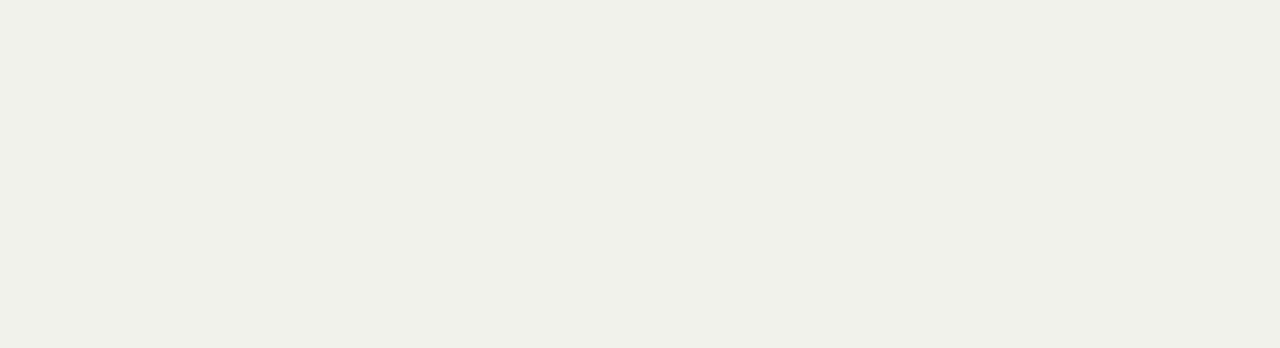
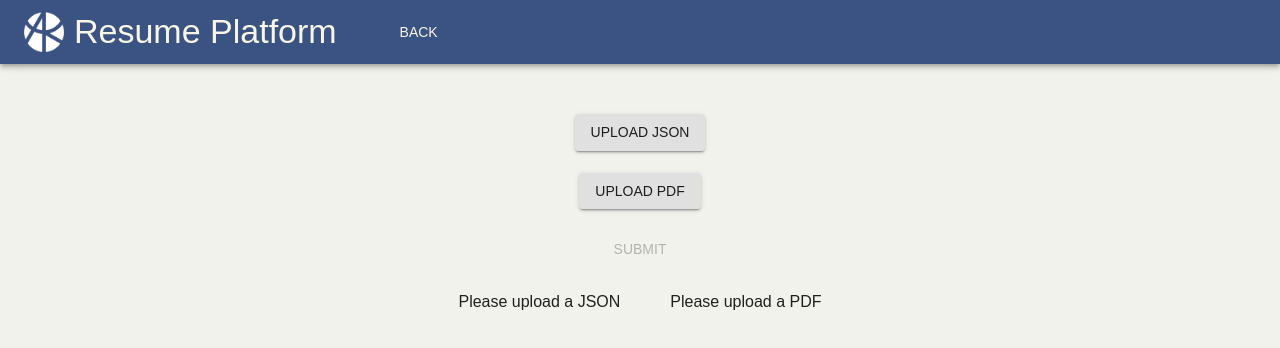
Before and after one commit to anshvijay28/resume-platform, a React (Create React App) app in the folder mern/client/: page /admin in a window 1280 px wide. Shown: the top 348 px of the page. Built offline with nearby package versions, Linux system fonts and the light colour scheme.

Commit message:
allow for new resume uploads

```diff
--- a/mern/client/src/App.js
+++ b/mern/client/src/App.js
@@ -3,6 +3,7 @@ import CssBaseline from "@material-ui/core/CssBaseline";
 import Login from "./pages/Login";
 import Signup from "./pages/Signup";
 import Home from "./pages/Home";
+import Admin from "./pages/Admin";
 import { createTheme } from '@mui/material/styles';
 import {
   BrowserRouter as Router,
@@ -44,6 +45,7 @@ function App() {
             <Route exact path="/" component={withRouter(Home)} />
             <Route exact path="/login" component={withRouter(Login)} />
             <Route exact path="/signup" component={withRouter(Signup)} />
+            <Route exact path="/admin" component={withRouter(Admin)} />
           </Switch>
           </div>
           </Router>
--- /dev/null
+++ b/mern/client/src/pages/Admin.js
@@ -0,0 +1,207 @@
+// Material UI components
+import React, { Component } from "react";
+import Button from "@material-ui/core/Button";
+import withStyles from "@material-ui/core/styles/withStyles";
+import AppBar from "@material-ui/core/AppBar";
+import Toolbar from "@material-ui/core/Toolbar";
+import Backdrop from "@material-ui/core/Backdrop";
+import CircularProgress from "@material-ui/core/CircularProgress";
+import Typography from "@material-ui/core/Typography";
+import { APP_URL } from "../static/constants";
+import logo from "../static/white-logo.png";
+import adminStyle from "../styles/admin";
+
+class Admin extends Component {
+  constructor(props) {
+    super(props);
+    this.state = {
+      resume: null,
+      pdfFileURL: null,
+      loading: false,
+      jsonFileURL: null,
+      pdfData: null,
+    };
+  }
+
+  handleBack = () => {
+    this.props.history.push("/");
+  };
+
+  handleUploadJSON = (event) => {
+    const fileReader = new FileReader();
+    fileReader.readAsText(event.target.files[0], "UTF-8");
+
+    fileReader.onload = (e) => {
+      let resume = JSON.parse(e.target.result);
+      this.setState({ resume: resume.resumes[0].data });
+    };
+
+    const fileReader2 = new FileReader();
+    fileReader2.readAsDataURL(event.target.files[0]);
+    fileReader2.onload = (e) => {
+      this.setState({ jsonFileURL: e.target.result });
+    };
+  };
+
+  addQueryParams = (url, params) => {
+    var str = "";
+    for (const [key, value] of Object.entries(params)) {
+      str += key + "=" + value + "&";
+    }
+    str = str.substring(0, str.length - 1);
+    url += "?" + str;
+    return url;
+  };
+
+
+  handleUploadPDF = (event) => {
+    const fileReader = new FileReader();
+    fileReader.readAsArrayBuffer(event.target.files[0]);
+    fileReader.onload = (e) => {
+      console.log(typeof e.target.result);
+      this.setState({ pdfData: e.target.result });
+    };
+
+    const fileReader2 = new FileReader();
+    fileReader2.readAsDataURL(event.target.files[0]);
+    fileReader2.onload = (e) => {
+      this.setState({ pdfFileURL: e.target.result });
+    };
+  };
+
+  saveJSON = (event) => {
+    event.preventDefault();
+    this.setState({ loading: true });
+    let userData = localStorage.getItem("user");
+    let user = JSON.parse(userData);
+
+    fetch(`${APP_URL}/resume`, {
+      method: "POST",
+      headers: {
+        "Content-Type": "application/json",
+        accesstoken: user.accessToken,
+      },
+      body: JSON.stringify({
+        resume: this.state.resume,
+      }),
+    })
+      .then((res) => res.json())
+      .then((data) => {
+        if (data.status === "SUCCESS") {
+          this.savepdfData(user);
+        }
+      })
+      .catch((err) => {
+        this.setState({ loading: false });
+        this.props.history.push("/login");
+      });
+  };
+
+  savepdfData = (user) => {
+    let pdfURL = this.addQueryParams(`${APP_URL}/file`, {
+      name: this.state.resume.name.first,
+    });
+    fetch(pdfURL, {
+      method: "POST",
+      headers: {
+        "Content-Type": "application/pdf",
+        accesstoken: user.accessToken,
+      },
+      body: this.state.pdfData,
+    })
+      .then(() => this.setState({ loading: false }))
+      .catch((err) => {
+        this.setState({ loading: false });
+        this.props.history.push("/login");
+      });
+  };
+
+  render() {
+    const { classes } = this.props;
+
+    if (this.state.loading) {
+      return (
+        <Backdrop open={this.state.loading} className={classes.backdrop}>
+          <CircularProgress color="inherit" />
+        </Backdrop>
+      );
+    }
+    return (
+      <div className={classes.container}>
+        <AppBar position="static" className={classes.appBar}>
+          <Toolbar>
+            <img src={logo} alt="logo" className={classes.logo} />
+            <Typography variant="h4" className={classes.title}>
+              Resume Platform
+            </Typography>
+            <Button
+              style={{ marginLeft: 50 }}
+              color="inherit"
+              className={classes.logout}
+              onClick={this.handleBack}
+            >
+              Back
+            </Button>
+          </Toolbar>
+        </AppBar>
+        <div className={classes.buttons}>
+          <input
+            style={{ display: "none" }}
+            id="json-input"
+            type="file"
+            onChange={this.handleUploadJSON}
+          />
+          <label htmlFor="json-input">
+            <Button variant="contained" component="span">
+              Upload JSON
+            </Button>
+          </label>
+          <input
+            style={{ display: "none" }}
+            id="pdf-input"
+            type="file"
+            onChange={this.handleUploadPDF}
+          />
+          <label htmlFor="pdf-input">
+            <Button variant="contained" component="span">
+              Upload PDF
+            </Button>
+          </label>
+
+          <Button
+            onClick={this.saveJSON}
+            disabled={this.state.resume == null || this.state.pdfData == null}
+          >
+            Submit
+          </Button>
+
+          <div className={classes.rowDisplay}>
+            {this.state.jsonFileURL !== null ? (
+              <iframe
+                title="JSON Viewer"
+                src={this.state.jsonFileURL}
+                style={{ width: 600, height: 500 }}
+              ></iframe>
+            ) : (
+              <Typography>Please upload a JSON</Typography>
+            )}
+
+            {this.state.pdfFileURL !== null ? (
+              <iframe
+                title="PDF Viewer"
+                src={this.state.pdfFileURL}
+                style={{ width: 600, height: 500 }}
+              ></iframe>
+            ) : (
+              <Typography style={{ marginLeft: 50 }}>
+                Please upload a PDF
+              </Typography>
+            )}
+          </div>
+        </div>
+      </div>
+    );
+  }
+}
+
+export default withStyles(adminStyle)(Admin);
--- a/mern/client/src/pages/Home.js
+++ b/mern/client/src/pages/Home.js
@@ -49,6 +49,10 @@ class Home extends Component {
     this.props.history.push("/login");
   };
 
+  handleAdmin = () => {
+    this.props.history.push("/admin");
+  };
+
   handleSubmit = (event) => {
     event.preventDefault();
     this.setState({ loading: true });
@@ -77,17 +81,12 @@ class Home extends Component {
   };
 
   getSrcData = (data) => {
+    console.log(typeof data);
     return "data:application/pdf;base64," + data;
-  };
-
-  getURLFromBlobData = (data) => {
-    let blob = new Blob([data], { type: "application/pdf" });
-    return URL.createObjectURL(blob);
   };
 
   render() {
     const { classes } = this.props;
-    console.log(this.state.resumes);
     if (this.state.loading) {
       return (
         <Backdrop open={this.state.loading} className={classes.backdrop}>
@@ -103,6 +102,14 @@ class Home extends Component {
             <Typography variant="h4" className={classes.title}>
               Resume Platform
             </Typography>
+            <Button
+              style={{ marginLeft: 50 }}
+              color="inherit"
+              className={classes.logout}
+              onClick={this.handleAdmin}
+            >
+              Admin
+            </Button>
             <Button
               style={{ marginLeft: 50 }}
               color="inherit"
--- /dev/null
+++ b/mern/client/src/styles/admin.js
@@ -0,0 +1,38 @@
+const adminStyle = (theme) => ({
+    appBar: {
+      display: "flex",
+      flexDirection: "row",
+      justifyContent: "space-between",
+      alignItems: "center",
+    },
+    logo: {
+        height: 40,
+        paddingRight: 10,
+      },
+    container: {
+      flexDirection: "column",
+      textAlign: "center",
+    },
+    buttons: {
+      display: "flex",
+      flexDirection: "column",
+      marginTop: 50,
+      marginLeft: "auto",
+      marginRight: "auto",
+      width: 500,
+      minHeight: 200,
+      justifyContent: "space-between",
+      alignItems: "center",
+
+
+    },
+    rowDisplay: {
+      display: "flex",
+      flexDirection: "row",
+      justifyContent: "space-between",
+
+
+    }
+  });
+
+  export default adminStyle;
```
Also changed, not shown: 1 other file (tests, documents, lock files or other folders).
